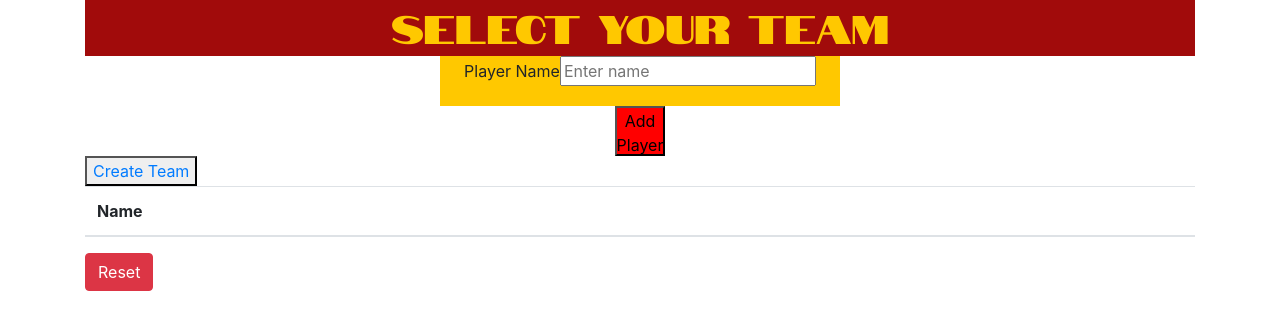
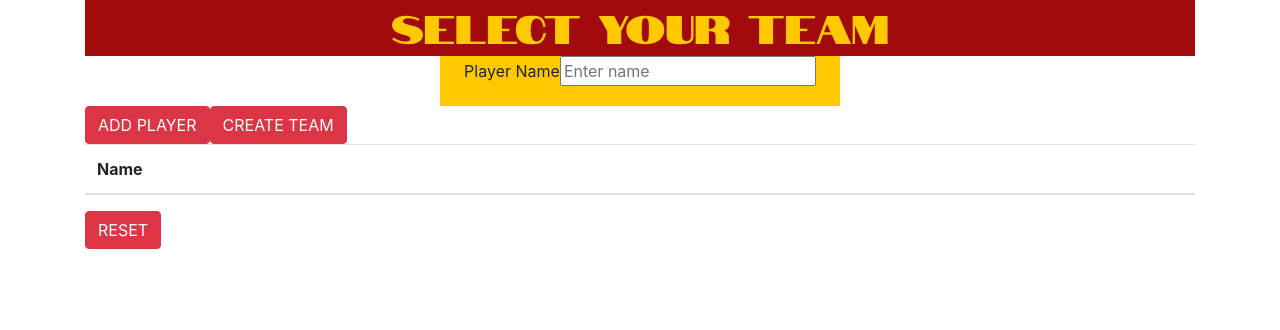
Before and after one commit to GRANDMAC96/techChallenge, a React (Create React App) app: page / in a window 1280 px wide. Shown: the top 330 px of the page. Built offline with nearby package versions, Linux system fonts and the light colour scheme.

Commit message:
styling added to buttons

```diff
--- a/src/components/PlayerName/PlayerName.js
+++ b/src/components/PlayerName/PlayerName.js
@@ -44,11 +44,17 @@ class PlayerName extends Component {
                 </form>
                 <button
                     onClick={this.handleSubmit}
-                    className="button">Add Player
+                    className="btn btn-danger button">Add Player
                 </button>
                 <button
-                    onClick={this.handleCreate}>
-                    <Link to="/teampage">Create Team</Link>
+                    onClick={this.handleCreate}
+                    className="btn btn-danger button"
+                >
+                    <Link
+                        to="/teampage"
+                        className="button"
+                    >
+                        Create Team</Link>
                 </button>
             </>
         );
--- a/src/components/Reset/Reset.js
+++ b/src/components/Reset/Reset.js
@@ -4,7 +4,7 @@ const Reset = ({ resetTeams }) => {
     return (
         <>
             <button
-                className="btn btn-danger"
+                className="btn btn-danger button"
                 onClick={resetTeams}
             >Reset</button>
         </>
--- a/src/styles/main.css
+++ b/src/styles/main.css
@@ -16,6 +16,7 @@
       font-family: "Notable";
       color: rgb(255, 200, 0);
 }
+
 .form {
     display: flex;
     justify-content: center;
@@ -26,13 +27,12 @@
     box-sizing: border-box;
     background :  rgb(255, 200, 0);
 }
+
 .button {
-    display: flex;
-    justify-content: center;
-    width  : 50px;
-    height : 50px;
-    margin : 0 auto;
-    padding: 1 rem;
-    box-sizing: border-box;
-    background :  rgb(255, 0, 0);
+    color: white;
+    text-decoration: none;
+    text-transform: uppercase;
 }
+.button:hover {
+    text-decoration: none;
+}
```
